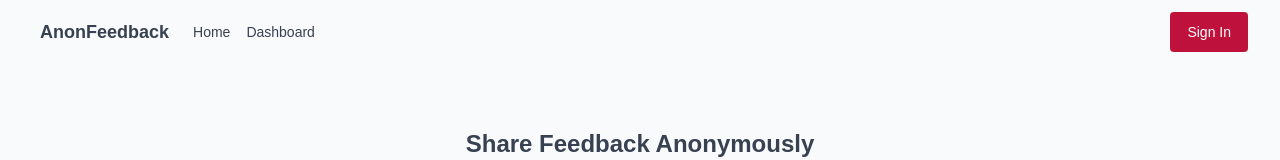
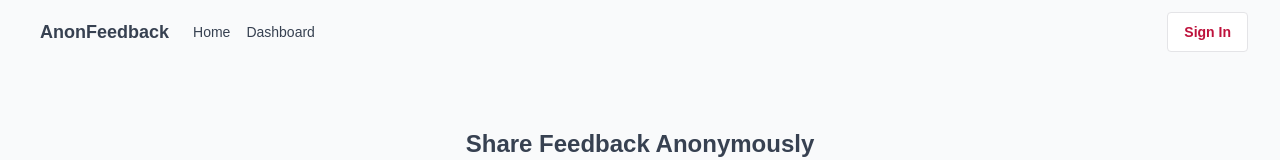
Before and after one commit to Nisha0202/anonfeedback, a Next.js app: page / in a window 1280 px wide. Shown: the top 160 px of the page. Built offline with nearby package versions, Linux system fonts and the light colour scheme; no server answers.

Commit message:
navbar style

```diff
--- a/package.json
+++ b/package.json
@@ -42,6 +42,7 @@
   "devDependencies": {
     "@types/bcryptjs": "^2.4.6",
     "@types/node": "^20",
+    "@types/nodemailer": "^6.4.16",
     "@types/react": "^18",
     "@types/react-dom": "^18",
     "eslint": "^8",
--- a/src/app/api/check-username/route.ts
+++ b/src/app/api/check-username/route.ts
@@ -21,7 +21,7 @@ export async function GET(request: Request){
 
         // validate with zod
         const result = usernameQuerySchema.safeParse(queryParam);
-        console.log(result) //remove
+        // console.log(result) //remove
 
         if(!result.success){
             const usernameErrors = result.error.format().username?._errors || []
--- a/src/components/Nav.tsx
+++ b/src/components/Nav.tsx
@@ -65,7 +65,7 @@ export default function Navbar() {
                   <Button
                     onClick={() => signOut()}
                     variant="outline"
-                    className="text-sm font-medium rounded-sm border-2"
+                    className="text-sm font-medium rounded-sm border border-transparent"
                   >
                     Sign Out
                   </Button>
@@ -74,8 +74,8 @@ export default function Navbar() {
               ) : (
                 <>
 
-                  <Button onClick={() => signIn()} className="bg-rose-700  hover:bg-rose-600 rounded-sm  border border-transparent
-                  text-sm font-medium text-white ">
+                  <Button onClick={() => signIn()} variant={'outline'} className="text-rose-700  hover:text-rose-600 rounded-sm
+                  text-sm font-bold ">
                     Sign In
                   </Button>
                 </>
@@ -84,7 +84,7 @@ export default function Navbar() {
           </div>
 
 
-          <div className="flex items-center sm:hidden">
+          <div className="flex items-center sm:hidden bg-gray-100">
             <Sheet open={isMobileMenuOpen} onOpenChange={setIsMobileMenuOpen}>
               <SheetTrigger asChild>
                 <Button variant="ghost" className="inline-flex items-center justify-center p-2 rounded-md text-gray-400 hover:text-gray-500 hover:bg-gray-100 focus:outline-none focus:ring-2 focus:ring-inset focus:ring-blue-500">
@@ -125,8 +125,8 @@ export default function Navbar() {
                       </Button>
                     </div>
                   ) : (
-                    <Button onClick={() => signIn()} className="mt-4 bg-rose-700  hover:bg-rose-600 rounded-sm  border border-transparent
-                  text-sm font-medium text-white">
+                    <Button variant={'outline'} onClick={() => signIn()} className="mt-4 text-rose-700 hover:text-rose-600 rounded-sm
+                  text-sm font-bold ">
 
                       Sign In
                     </Button>
```
Also changed, not shown: 2 other files (tests, documents, lock files or other folders).
